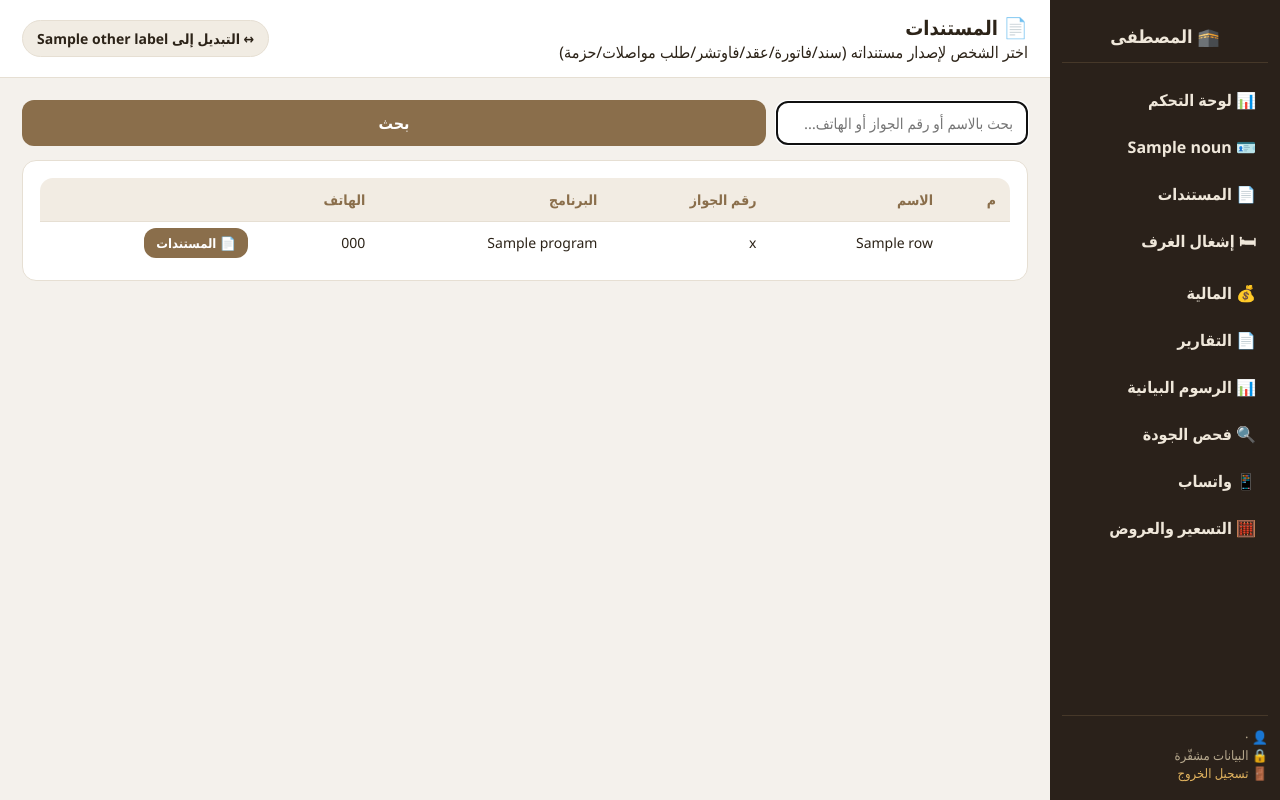
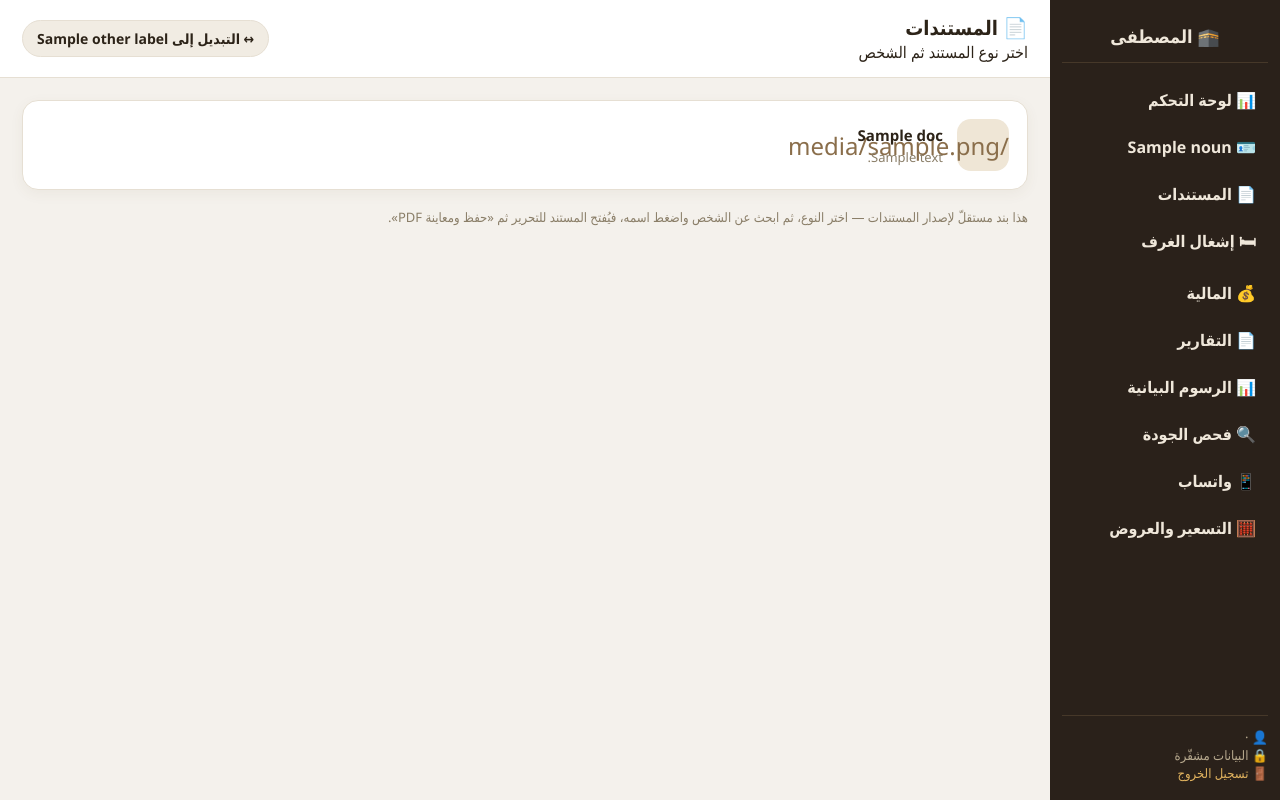
Before and after one commit to almustafahajj/almustafa-hajj, a Flask app: template webapp/templates/documents.html in a window 1280 px wide. Run offline with Flask 3, Linux system fonts and the light colour scheme; the template is opened without the code that fills it: most values are stand-ins (such as "Sample title", 1, 10 or a date in 2020).

Commit message:
الويب: بند «المستندات» يعرض أنواع المستندات أولاً (لا قائمة أشخاص)
كانت الصفحة تعرض قائمة أشخاص تشبه صفحة المعتمرين. الآن /documents يعرض بطاقات
أنواع المستندات (سند/فاتورة/عقد/فاوتشر/طلب مواصلات/حزمة)، والضغط على نوع يفتح
/documents/<kind> لاختيار الشخص ثم إصدار المستند.

Co-Authored-By: Claude Opus 4.8 <noreply@anthropic.com>

```diff
--- a/webapp/server.py
+++ b/webapp/server.py
@@ -351,11 +351,34 @@ def hujjaj():
                            **_ctx())
 
 
+# أنواع المستندات المستقلّة (بند «المستندات») — تشمل الحزمة
+_DOC_KINDS = [
+    ("receipt", "🧾", "سند قبض", "إيصال استلام مبلغ من العميل."),
+    ("invoice", "🧾", "فاتورة ضريبية", "فاتورة بقيمة البرنامج والضريبة."),
+    ("contract", "📜", "عقد خدمات", "عقد الخدمات بين المكتب والعميل."),
+    ("voucher", "🏨", "فاوتشر فندق", "قسيمة حجز الفندق للإبراز عند الوصول."),
+    ("treq", "🚖", "طلب حجز مواصلات", "طلب حجز مواصلات موجّه للناقل."),
+    ("packet", "📦", "حزمة المستندات", "الجواز والبطاقة والسند والعقد في PDF واحد."),
+]
+_DOC_KIND_LABEL = {k: lbl for k, _ic, lbl, _d in _DOC_KINDS}
+
+
 @app.get("/documents")
 def documents():
-    """بند مستقلّ للمستندات: اختر الشخص ثم أصدِر مستنداته (لا يرتبط بالإضافة)."""
-    if _sess() is None:
-        return redirect(url_for("login"))
+    """بند «المستندات» المستقلّ: قائمة أنواع المستندات (اختر النوع ثم الشخص)."""
+    if _sess() is None:
+        return redirect(url_for("login"))
+    return render_template("documents.html", active="documents",
+                           docs=_DOC_KINDS, **_ctx())
+
+
+@app.get("/documents/<kind>")
+def documents_pick(kind):
+    """اختيار الشخص لإصدار مستند من النوع المحدّد (بحث في السجلات)."""
+    if _sess() is None:
+        return redirect(url_for("login"))
+    if kind not in _DOC_KIND_LABEL:
+        return redirect(url_for("documents"))
     records = _load_records()
     q = (request.args.get("q") or "").strip()
     indexed = list(enumerate(records))
@@ -383,7 +406,8 @@ def documents():
                                        else "trip"), "") or "") or "—",
             "phone": getattr(r, "phone", "") or "—",
         })
-    return render_template("documents.html", active="documents", rows=rows, q=q,
+    return render_template("documents_pick.html", active="documents", kind=kind,
+                           label=_DOC_KIND_LABEL[kind], rows=rows, q=q,
                            total=total, page=page, pages=pages, offset=offset,
                            **_ctx())
 
--- a/webapp/templates/documents.html
+++ b/webapp/templates/documents.html
@@ -1,41 +1,16 @@
 {% extends "base.html" %}
 {% block title %}المستندات — المصطفى{% endblock %}
 {% block heading %}📄 المستندات{% endblock %}
-{% block subhead %}<div class="season">اختر الشخص لإصدار مستنداته (سند/فاتورة/عقد/فاوتشر/طلب مواصلات/حزمة)</div>{% endblock %}
+{% block subhead %}<div class="season">اختر نوع المستند ثم الشخص</div>{% endblock %}
 {% block content %}
-<form class="searchbar" method="get">
-  <input name="q" value="{{ q }}" placeholder="بحث بالاسم أو رقم الجواز أو الهاتف…" autofocus>
-  <button class="btn primary" type="submit">بحث</button>
-  {% if q %}<a class="btn ghost" href="{{ url_for('documents') }}">مسح</a>{% endif %}
-</form>
-
-<div class="panel" style="margin-top:14px">
-<table class="data">
-  <thead><tr>
-    <th>م</th><th>الاسم</th><th>رقم الجواز</th><th>البرنامج</th><th>الهاتف</th><th></th>
-  </tr></thead>
-  <tbody>
-  {% for r in rows %}
-    <tr>
-      <td>{{ loop.index + offset }}</td>
-      <td class="prog-name">{{ r.name }}</td>
-      <td>{{ r.passport }}</td>
-      <td>{{ r.program }}</td>
-      <td>{{ r.phone }}</td>
-      <td><a class="btn primary sm" href="{{ url_for('record_docs', idx=r.idx) }}">📄 المستندات</a></td>
-    </tr>
-  {% else %}
-    <tr><td colspan="6" style="text-align:center;color:var(--muted);padding:26px">
-      {% if q %}لا نتائج مطابقة.{% else %}لا يوجد {{ noun }} بعد.{% endif %}</td></tr>
-  {% endfor %}
-  </tbody>
-</table>
-</div>
-{% if pages > 1 %}
-<div class="pager">
-  {% for p in range(1, pages+1) %}
-    <a class="{{ 'on' if p==page }}" href="{{ url_for('documents', q=q, page=p) }}">{{ p }}</a>
+<div class="repgrid">
+  {% for kind, icon, label, desc in docs %}
+  <a class="repcard" href="{{ url_for('documents_pick', kind=kind) }}">
+    <div class="ic" style="background:#efe6d6;color:#8A6E4B">{{ icon }}</div>
+    <div><div class="t">{{ label }}</div><div class="d">{{ desc }}</div></div>
+  </a>
   {% endfor %}
 </div>
-{% endif %}
+<p class="hint-note">هذا بند مستقلّ لإصدار المستندات — اختر النوع، ثم ابحث عن الشخص
+  واضغط اسمه، فيُفتح المستند للتحرير ثم «حفظ ومعاينة PDF».</p>
 {% endblock %}
```
Also changed, not shown: webapp/templates/documents_pick.html (added, +48 -0 lines).
